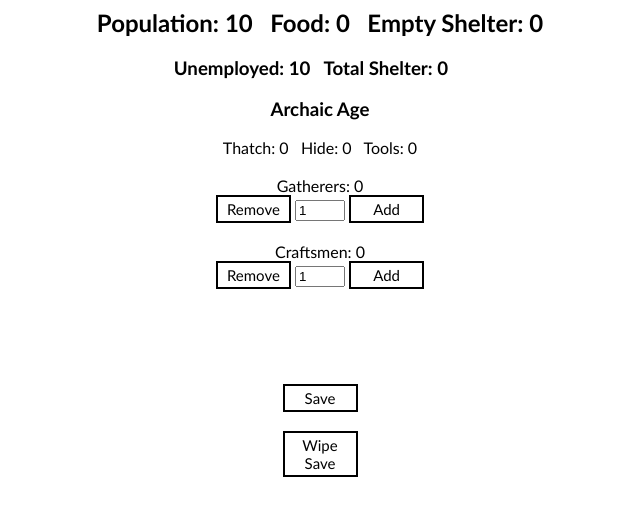
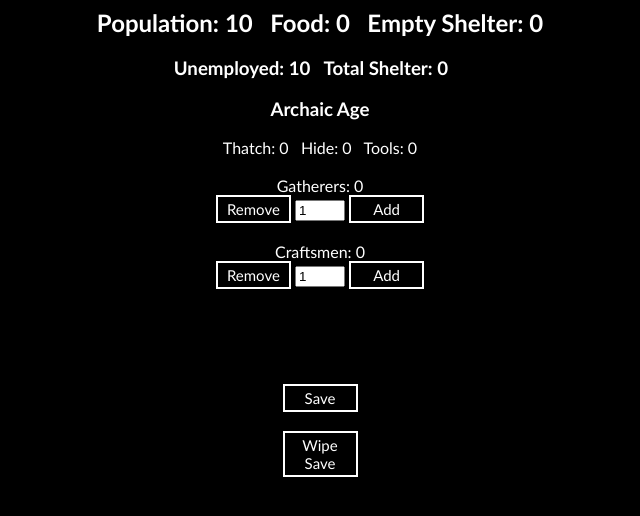
Before and after one commit to LeifAsher/Incremental-Empire, a plain HTML site: page index.html in a window 1280 px wide. Shown: the whole page, without its empty margins (320-960 px from the left). Drawn offline with Linux system fonts and the light colour scheme.

Commit message:
Dark Theme

```diff
--- a/INTERFACE.css
+++ b/INTERFACE.css
@@ -1,23 +1,23 @@
 BODY {
-	background-color: White;
+	background-color: Black;
 	font-family: "Trebuchet MS", Helvetica, sans-serif;
-	Color: Black;
+	Color: White;
 }
 BUTTON {
 	width: 75px;
-	background-color: white;
+	background-color: Black;
 	border-style: solid;
 	border-width: 2px;
-	border-color: black;
+	border-color: White;
 	font-family: "Trebuchet MS", Helvetica, sans-serif;
 	padding: 3px;
 	transition-duration: 0.2s;
-	color: Black;
+	color: White;
 	font-size: 15px;
 }
 BUTTON:hover {
 	background-color: rgba(200, 200, 200, 1);
-	color: black;
+	color: White;
 }
 #BuildButton.BUTTON{
 	width: 150px;
--- a/MAIN.js
+++ b/MAIN.js
@@ -65,8 +65,8 @@ function Tab(evt, tab){
 function Populate(){
 	var NewFood = Food - Population/50;
 	Food = Math.max(NewFood, 0);
-	if(NewFood >= 0 && EmptyShelter >= 1){
-		Population = Population*1.0005;
+	if(NewFood >= 0 && EmptyShelter >= Population*0.0002){
+		Population += Population*0.0002
 	}
 }
 function UpdateDisp(){
@@ -545,9 +545,9 @@ function WipeSave(){
 	localStorage.removeItem("save");
 };
 function Loop(){
+	Gather();
 	Populate();
 	Unemployment();
-	Gather();
 	AchievementCheck();
 	UpdateDisp();
 }
```
